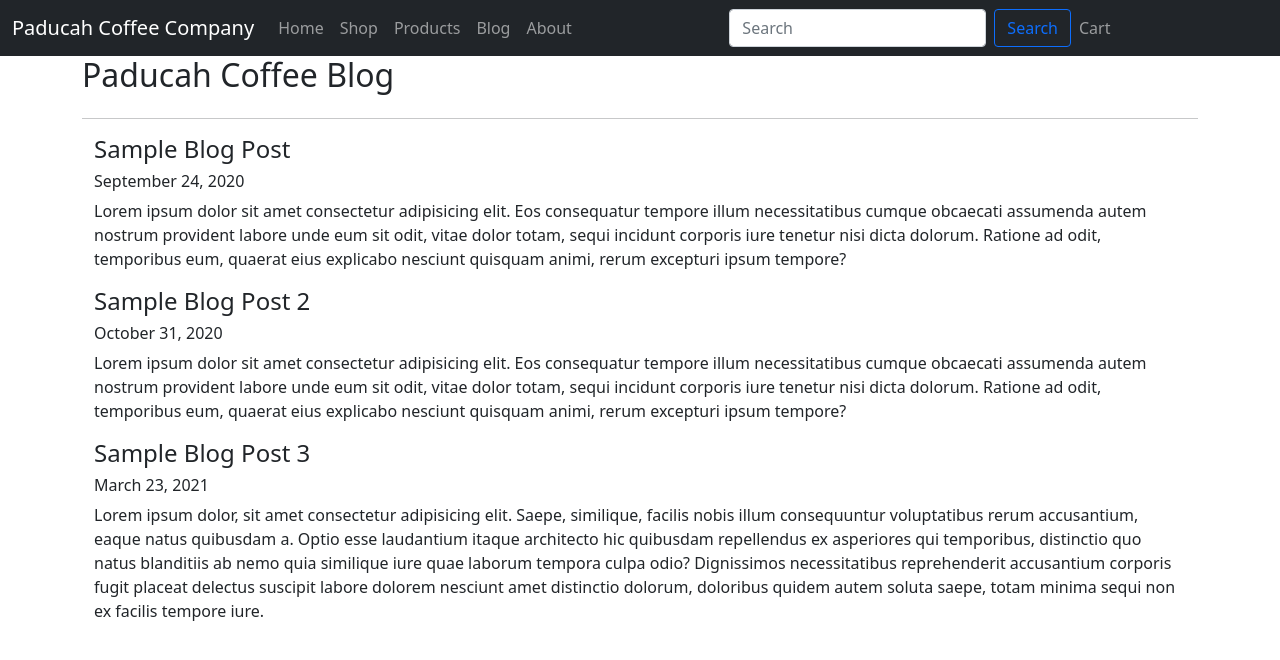
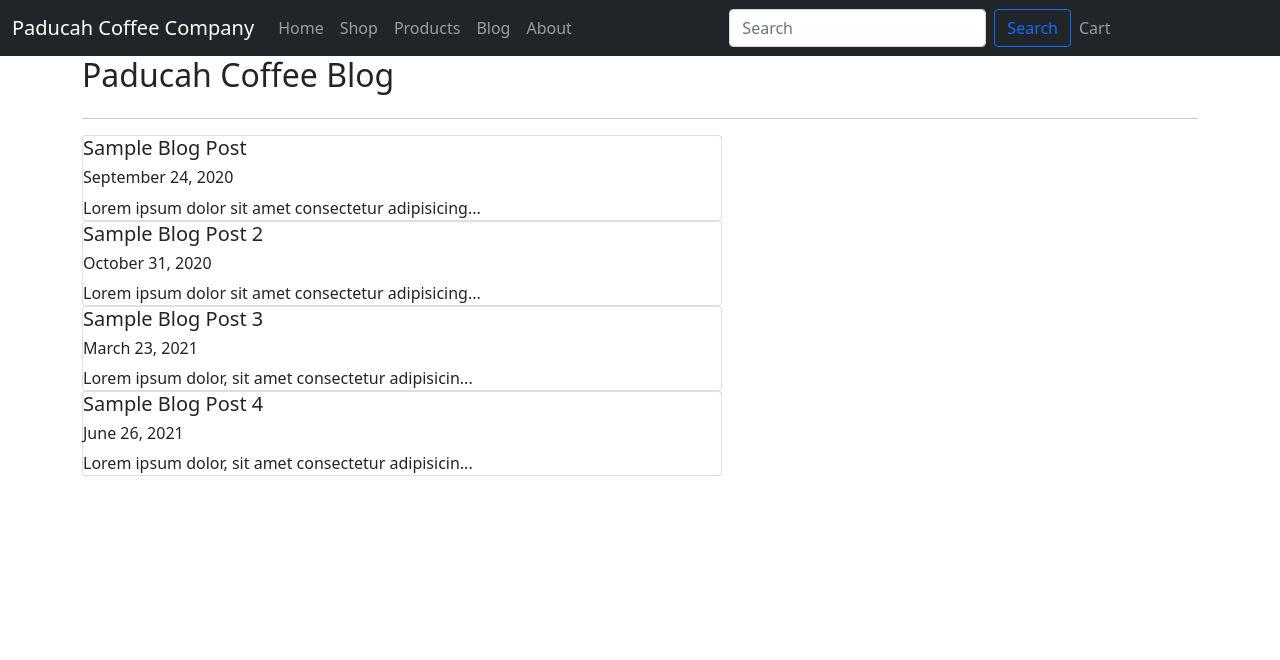
Before and after one commit to sporkupine/Paducah-Coffee-Site, an Angular app: page /blog in a window 1280 px wide. Shown: the top 660 px of the page. Built offline with nearby package versions, Linux system fonts and the light colour scheme.

Commit message:
fixed blog view, broke blog post view

```diff
--- a/src/app/app-routing.module.ts
+++ b/src/app/app-routing.module.ts
@@ -7,6 +7,7 @@ import { CartComponent } from "./shop/cart/cart.component";
 import { ProductsComponent } from "./shop/products/products.component";
 import { ShopComponent } from "./shop/shop.component";
 import { AboutComponent} from "./about/about.component";
+import { BlogPostItemComponent } from "./blog/blog-post-item/blog-post-item.component";
 
 const routes: Routes = [
   { path: '', component: HomeComponent, pathMatch: "full"},
@@ -14,6 +15,7 @@ const routes: Routes = [
   { path: 'shop', component: ShopComponent},
   { path: 'cart', component: CartComponent},
   { path: 'blog', component: BlogComponent},
+  { path: 'blog/:id', component: BlogPostItemComponent},
   { path: 'products', component: ProductsComponent},
   { path: 'about', component: AboutComponent},
   { path: '**', component: ErrorPageComponent}
--- a/src/app/blog/blog-post-item/blog-post-item.component.ts
+++ b/src/app/blog/blog-post-item/blog-post-item.component.ts
@@ -1,4 +1,5 @@
-import { Component, Input, OnInit } from '@angular/core';
+import { Component, Input, OnDestroy, OnInit } from '@angular/core';
+import { ActivatedRoute, Router } from '@angular/router';
 import { BlogPost } from '../blog-post.model';
 import { BlogService } from '../blog.service';
 
@@ -9,11 +10,13 @@ import { BlogService } from '../blog.service';
 })
 export class BlogPostItemComponent implements OnInit {
   @Input() blogPost: BlogPost;
-  blogPosts: BlogPost[] = []
-  constructor(private blogService: BlogService) { }
+  blogPosts: BlogPost[] = [];
+  constructor(private blogService: BlogService, private router: Router, private route: ActivatedRoute) { }
 
   ngOnInit(): void {
-    this.blogPosts = this.blogService.getBlogPosts();
+    //this function may be unnecessary now
+    //this.blogPosts = this.blogService.getBlogPosts();
+
+    //"active blog post" here? to tell the DOM which/what to display?
   }
-
 }
--- a/src/app/blog/blog-post.model.ts
+++ b/src/app/blog/blog-post.model.ts
@@ -1,3 +1,3 @@
 export class BlogPost {
-  constructor(public title: string, public date: string, public content: string) {}
+  constructor(public title: string, public date: string, public content: string, public id: number) {}
 }
--- a/src/app/blog/blog.component.html
+++ b/src/app/blog/blog.component.html
@@ -5,6 +5,15 @@
     </div>
   </div>
   <hr>
-  <app-blog-post-item *ngFor="let post of blogPosts"
-  [blogPost]='post'></app-blog-post-item>
+  <div class="card-group" *ngFor="let post of blogPosts">
+    <div class="card"
+    (click)="onBlogPostNav(this.post)"
+    style="cursor: pointer; max-width: 50vw;">
+      <h5 class="card-title">{{post.title}}</h5>
+      <h6 class="card-text">{{post.date}}</h6>
+      <p class="card-text">{{post.content.substr(0,50) + '...'}}</p>
+    </div>
+  </div>
+  <!-- <app-blog-post-item *ngFor="let post of blogPosts"
+  [blogPost]='post'></app-blog-post-item> -->
 </div>
--- a/src/app/blog/blog.component.ts
+++ b/src/app/blog/blog.component.ts
@@ -1,4 +1,5 @@
 import { Component, OnInit } from '@angular/core';
+import { ActivatedRoute, Router } from '@angular/router';
 import { BlogPost } from './blog-post.model';
 import { BlogService } from './blog.service';
 
@@ -10,10 +11,14 @@ import { BlogService } from './blog.service';
 export class BlogComponent implements OnInit {
   blogPosts: BlogPost[] = [];
 
-  constructor(private blogService: BlogService) { }
+  constructor(private blogService: BlogService,private router: Router, private route: ActivatedRoute) { }
 
   ngOnInit(): void {
     this.blogPosts = this.blogService.getBlogPosts();
   }
 
+  onBlogPostNav(post) {
+    this.router.navigate([post.id], {relativeTo: this.route});
+  }
+
 }
--- a/src/app/blog/blog.service.ts
+++ b/src/app/blog/blog.service.ts
@@ -10,22 +10,39 @@ export class BlogService {
     {
       title: 'Sample Blog Post',
       date: 'September 24, 2020',
-      content: 'Lorem ipsum dolor sit amet consectetur adipisicing elit. Eos consequatur tempore illum necessitatibus cumque obcaecati assumenda autem nostrum provident labore unde eum sit odit, vitae dolor totam, sequi incidunt corporis iure tenetur nisi dicta dolorum. Ratione ad odit, temporibus eum, quaerat eius explicabo nesciunt quisquam animi, rerum excepturi ipsum tempore?'
+      content: 'Lorem ipsum dolor sit amet consectetur adipisicing elit. Eos consequatur tempore illum necessitatibus cumque obcaecati assumenda autem nostrum provident labore unde eum sit odit, vitae dolor totam, sequi incidunt corporis iure tenetur nisi dicta dolorum. Ratione ad odit, temporibus eum, quaerat eius explicabo nesciunt quisquam animi, rerum excepturi ipsum tempore?',
+      id: 1,
     },
     {
       title: 'Sample Blog Post 2',
       date: 'October 31, 2020',
-      content: 'Lorem ipsum dolor sit amet consectetur adipisicing elit. Eos consequatur tempore illum necessitatibus cumque obcaecati assumenda autem nostrum provident labore unde eum sit odit, vitae dolor totam, sequi incidunt corporis iure tenetur nisi dicta dolorum. Ratione ad odit, temporibus eum, quaerat eius explicabo nesciunt quisquam animi, rerum excepturi ipsum tempore?'
+      content: 'Lorem ipsum dolor sit amet consectetur adipisicing elit. Eos consequatur tempore illum necessitatibus cumque obcaecati assumenda autem nostrum provident labore unde eum sit odit, vitae dolor totam, sequi incidunt corporis iure tenetur nisi dicta dolorum. Ratione ad odit, temporibus eum, quaerat eius explicabo nesciunt quisquam animi, rerum excepturi ipsum tempore?',
+      id: 2,
     },
     {
       title: 'Sample Blog Post 3',
       date: 'March 23, 2021',
-      content: 'Lorem ipsum dolor, sit amet consectetur adipisicing elit. Saepe, similique, facilis nobis illum consequuntur voluptatibus rerum accusantium, eaque natus quibusdam a. Optio esse laudantium itaque architecto hic quibusdam repellendus ex asperiores qui temporibus, distinctio quo natus blanditiis ab nemo quia similique iure quae laborum tempora culpa odio? Dignissimos necessitatibus reprehenderit accusantium corporis fugit placeat delectus suscipit labore dolorem nesciunt amet distinctio dolorum, doloribus quidem autem soluta saepe, totam minima sequi non ex facilis tempore iure.'
+      content: 'Lorem ipsum dolor, sit amet consectetur adipisicing elit. Saepe, similique, facilis nobis illum consequuntur voluptatibus rerum accusantium, eaque natus quibusdam a. Optio esse laudantium itaque architecto hic quibusdam repellendus ex asperiores qui temporibus, distinctio quo natus blanditiis ab nemo quia similique iure quae laborum tempora culpa odio? Dignissimos necessitatibus reprehenderit accusantium corporis fugit placeat delectus suscipit labore dolorem nesciunt amet distinctio dolorum, doloribus quidem autem soluta saepe, totam minima sequi non ex facilis tempore iure.',
+      id: 3,
+    },
+    {
+      title: 'Sample Blog Post 4',
+      date: 'June 26, 2021',
+      content: 'Lorem ipsum dolor, sit amet consectetur adipisicing elit. Libero fugiat temporibus provident. Minima, quae dignissimos, mollitia qui distinctio officiis praesentium magnam sapiente cumque porro laborum sunt, culpa quaerat iusto voluptatem ducimus doloremque aperiam nihil id. Corrupti id iusto culpa quidem quibusdam. Maxime, mollitia ad. Beatae praesentium eius, cum vitae voluptate impedit officiis placeat deserunt excepturi quo hic rem nemo animi non deleniti aut debitis alias eligendi. Esse, maxime!',
+      id: 4,
     }
   ]
 
   getBlogPosts(){
     return this.blogPosts.slice();
   }
+  // grabs a post by id number, may be useful if I can figure out where it goes
+  // getPost(id: number){
+  //   const post = this.blogPosts.find(
+  //     (p) => {
+  //       return p.id === id;
+  //     }
+  //   )
+  // }
 
 }
```
